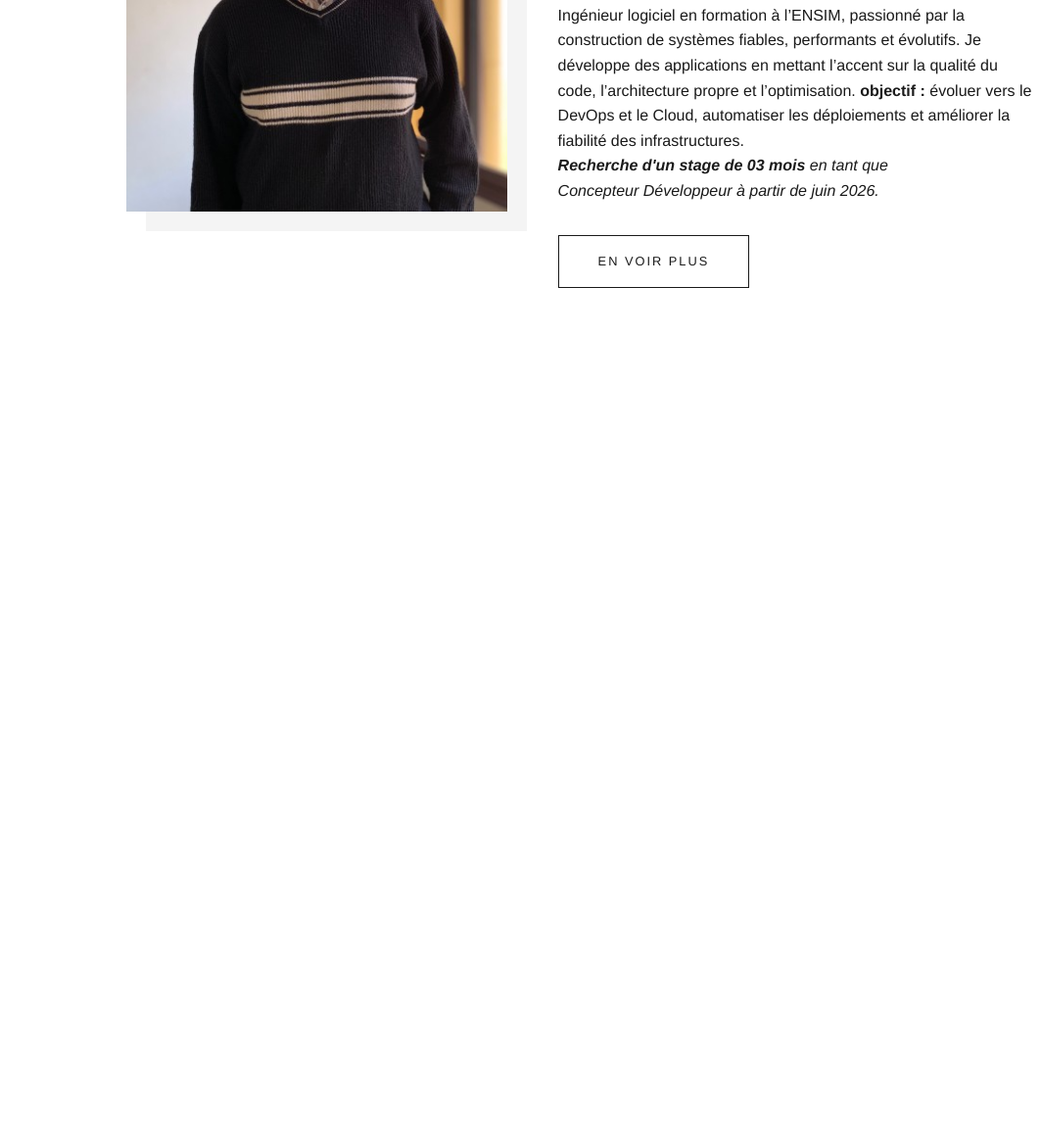
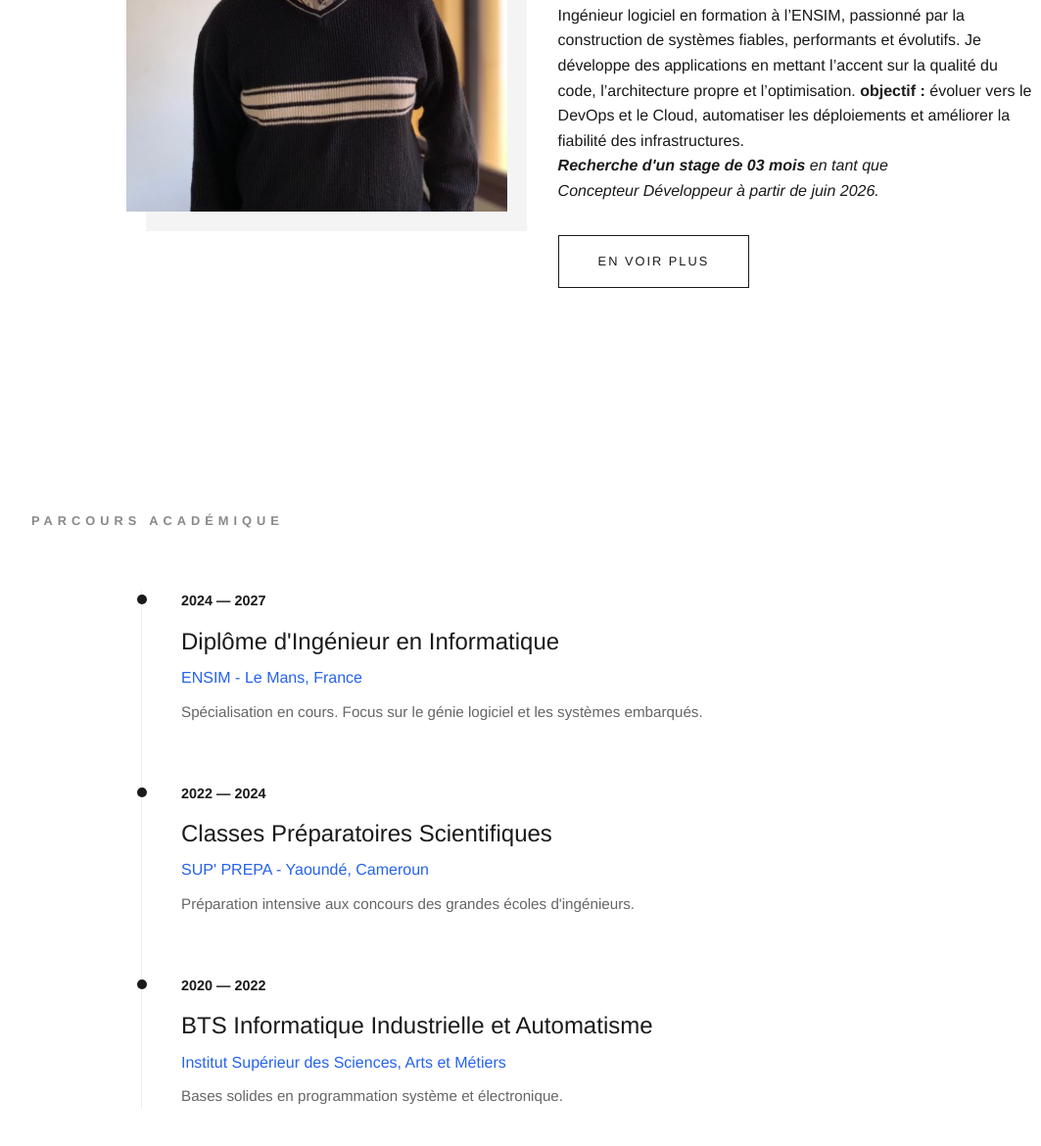
Before and after one commit to joeldt/projet_DevOps, a website: page public/index.html in a window 1280 px wide. Shown: the part 378-1548 px from the top of the page at 98% size, without its empty margins (96-1159 px from the left). Before the commit the page ends 800 px from the top, so only its background shows below. Drawn offline with Linux system fonts and the light colour scheme.

Commit message:
ajout du parcours académique avec timeline et transition fluide

```diff
--- a/public/index.html
+++ b/public/index.html
@@ -40,7 +40,40 @@
             <a href="#parcours" class="btn-discover">EN VOIR PLUS</a>
         </div>
     </header>
+<section id="parcours" class="parcours-section">
+    <div class="container fade-in">
+        <h2 class="section-title">PARCOURS ACADÉMIQUE</h2>
 
+        <div class="timeline">
+            <div class="timeline-item">
+                <div class="timeline-date">2024 — 2027</div>
+                <div class="timeline-content">
+                    <h3>Diplôme d'Ingénieur en Informatique</h3>
+                    <p class="institution">ENSIM - Le Mans, France</p>
+                    <p class="details">Spécialisation en cours. Focus sur le génie logiciel et les systèmes embarqués.</p>
+                </div>
+            </div>
+
+            <div class="timeline-item">
+                <div class="timeline-date">2022 — 2024</div>
+                <div class="timeline-content">
+                    <h3>Classes Préparatoires Scientifiques</h3>
+                    <p class="institution">SUP' PREPA - Yaoundé, Cameroun</p>
+                    <p class="details">Préparation intensive aux concours des grandes écoles d'ingénieurs.</p>
+                </div>
+            </div>
+
+            <div class="timeline-item">
+                <div class="timeline-date">2020 — 2022</div>
+                <div class="timeline-content">
+                    <h3>BTS Informatique Industrielle et Automatisme</h3>
+                    <p class="institution">Institut Supérieur des Sciences, Arts et Métiers</p>
+                    <p class="details">Bases solides en programmation système et électronique.</p>
+                </div>
+            </div>
+        </div>
+    </div>
+</section>
     <script src="script.js"></script>
 </body>
 </html>
--- a/public/script.js
+++ b/public/script.js
@@ -6,3 +6,40 @@ document.addEventListener('DOMContentLoaded', () => {
         fadeInElements.forEach(el => el.classList.add('visible'));
     }, 300);
 });
+const observerOptions = {
+    threshold: 0.2
+};
+
+const observer = new IntersectionObserver((entries) => {
+    entries.forEach(entry => {
+        if (entry.isIntersecting) {
+            entry.target.classList.add('visible');
+        }
+    });
+}, observerOptions);
+
+document.addEventListener('DOMContentLoaded', () => {
+    // On observe tous les éléments qui ont la classe fade-in
+    const fadeElements = document.querySelectorAll('.fade-in');
+    fadeElements.forEach(el => observer.observe(el));
+});
+document.addEventListener('DOMContentLoaded', () => {
+    const observerOptions = {
+        threshold: 0.15 // Déclenche l'animation quand 15% de la section est visible
+    };
+
+    const observer = new IntersectionObserver((entries) => {
+        entries.forEach(entry => {
+            if (entry.isIntersecting) {
+                entry.target.classList.add('visible');
+                // Optionnel : on peut arrêter d'observer une fois l'animation jouée
+                // observer.unobserve(entry.target);
+            }
+        });
+    }, observerOptions);
+
+    // On observe toutes les balises section et le header hero
+    document.querySelectorAll('section, header').forEach(section => {
+        observer.observe(section);
+    });
+});
--- a/public/style.css
+++ b/public/style.css
@@ -1,3 +1,6 @@
+html {
+    scroll-behavior: smooth;
+}
 * { margin: 0; padding: 0; box-sizing: border-box; }
 body { font-family: 'Helvetica', sans-serif; background: #fff; color: #1a1a1a; line-height: 1.6; }
 
@@ -69,3 +72,94 @@ body { font-family: 'Helvetica', sans-serif; background: #fff; color: #1a1a1a; l
     .hero-text { text-align: center; }
     .hero-image-container { justify-content: center; margin-bottom: 2rem; }
 }
+.parcours-section {
+    padding: 100px 10% ;
+    background-color: #fff;
+}
+
+.section-title {
+    font-size: 0.8rem;
+    letter-spacing: 5px;
+    color: #888;
+    margin-bottom: 60px;
+    text-transform: uppercase;
+}
+
+.timeline {
+    position: relative;
+    max-width: 800px;
+    margin: 0 auto;
+    border-left: 1px solid #eee; /* La ligne verticale */
+    padding-left: 40px;
+}
+
+.timeline-item {
+    position: relative;
+    margin-bottom: 60px;
+}
+
+/* Le petit point sur la ligne */
+.timeline-item::before {
+    content: '';
+    position: absolute;
+    left: -45.5px;
+    top: 5px;
+    width: 10px;
+    height: 10px;
+    background: #1a1a1a;
+    border-radius: 50%;
+}
+
+.timeline-date {
+    font-size: 0.9rem;
+    font-weight: bold;
+    color: #1a1a1a;
+    margin-bottom: 10px;
+}
+
+.timeline-content h3 {
+    font-size: 1.5rem;
+    margin-bottom: 5px;
+    font-weight: 500;
+}
+
+.institution {
+    color: #2563eb; /* Bleu pro */
+    font-weight: 500;
+    margin-bottom: 10px;
+}
+
+.details {
+    color: #666;
+    font-size: 0.95rem;
+    line-height: 1.6;
+}
+/* Animation de base pour toutes les sections */
+section {
+    opacity: 0;
+    transform: translateY(50px);
+    transition: all 1s cubic-bezier(0.25, 0.46, 0.45, 0.94); /* Transition fluide */
+}
+
+/* Quand la section devient visible */
+section.visible {
+    opacity: 1;
+    transform: translateY(0);
+}
+
+/* Effet spécifique sur la Timeline pour un décalage progressif */
+.timeline-item {
+    opacity: 0;
+    transform: translateX(-20px);
+    transition: all 0.8s ease-out;
+}
+
+section.visible .timeline-item {
+    opacity: 1;
+    transform: translateX(0);
+}
+
+/* On décale l'apparition de chaque diplôme pour un effet cascade */
+.timeline-item:nth-child(1) { transition-delay: 0.2s; }
+.timeline-item:nth-child(2) { transition-delay: 0.4s; }
+.timeline-item:nth-child(3) { transition-delay: 0.6s; }
```
